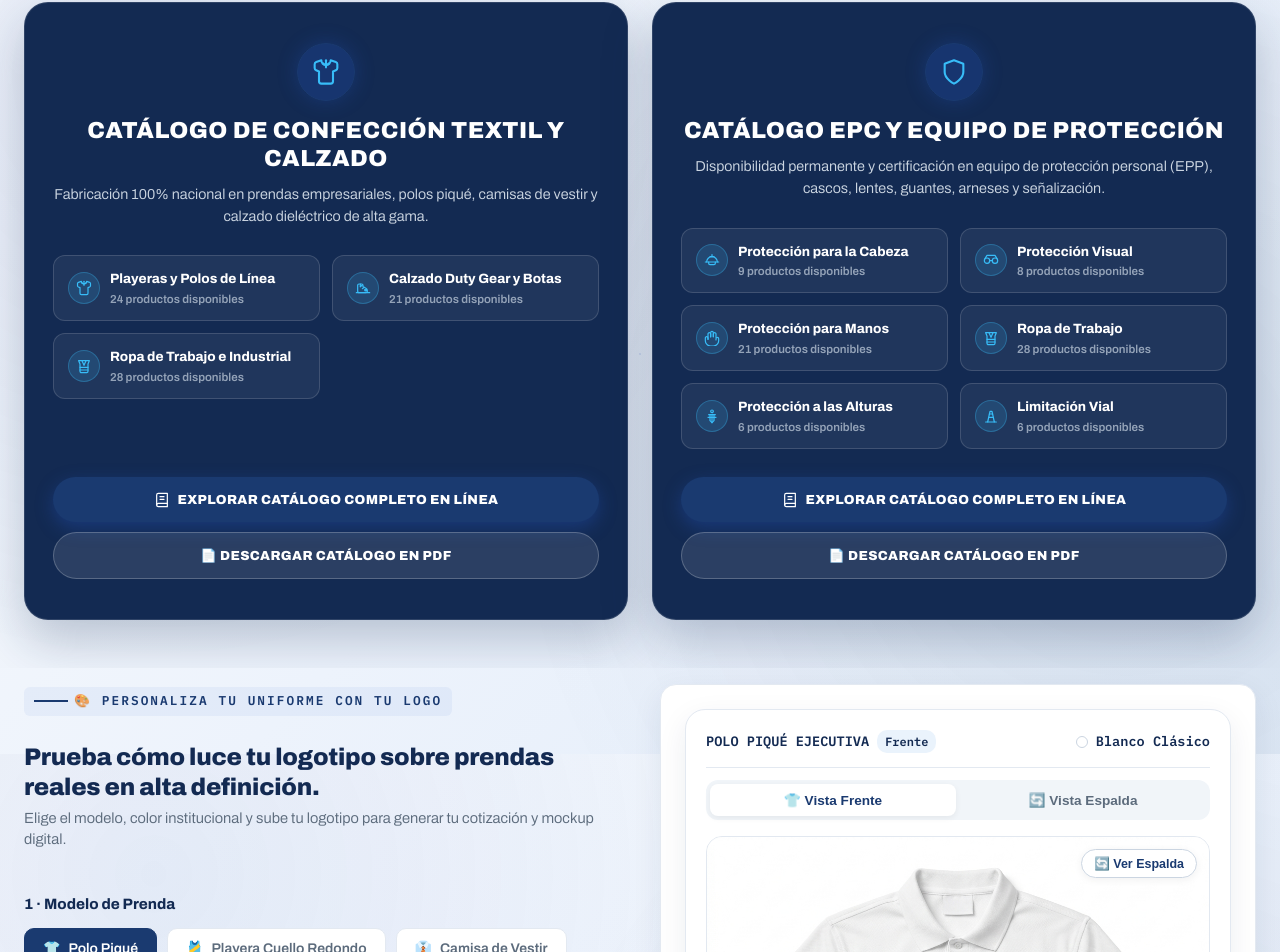
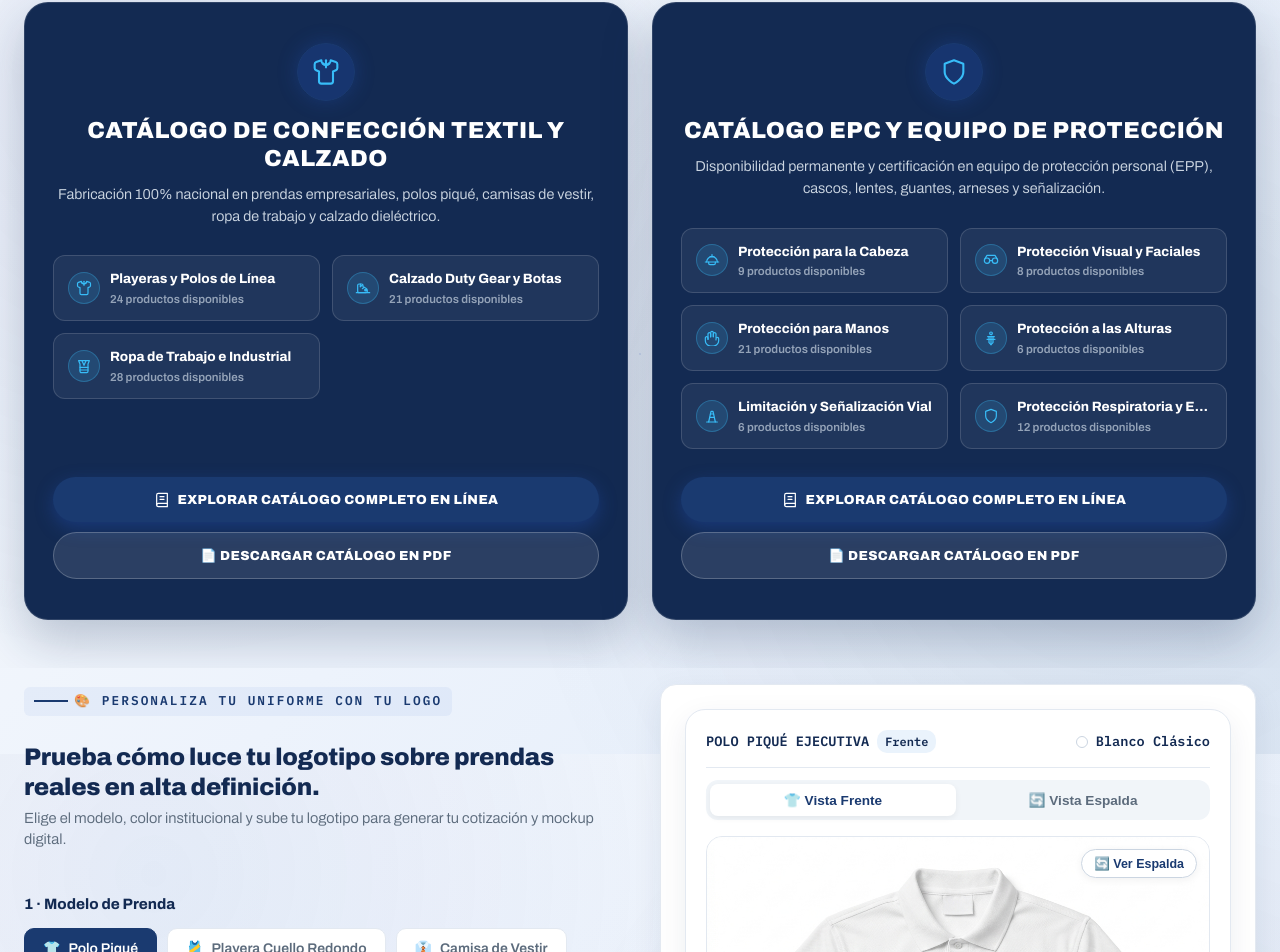
Before and after one commit to danieltrejomx/hupac-textiles-web, a Next.js app: page / in a window 1280 px wide. Shown: the part 846-1798 px from the top of the page. Built offline with nearby package versions, Linux system fonts and the light colour scheme; no server answers.

Commit message:
fix: separar de forma limpia las categorias entre la Tarjeta 1 (Confeccion y Calzado) y la Tarjeta 2 (EPC y EPP) eliminando repeticiones

```diff
--- a/components/CatalogCarousel.tsx
+++ b/components/CatalogCarousel.tsx
@@ -75,7 +75,7 @@ export default function CatalogCarousel() {
                 margin: '0 auto 28px auto',
                 lineHeight: 1.55
               }}>
-                Fabricación 100% nacional en prendas empresariales, polos piqué, camisas de vestir y calzado dieléctrico de alta gama.
+                Fabricación 100% nacional en prendas empresariales, polos piqué, camisas de vestir, ropa de trabajo y calzado dieléctrico.
               </p>
 
               {/* Grid de Categorías de Prendas y Calzado */}
@@ -222,7 +222,7 @@ export default function CatalogCarousel() {
           </div>
 
 
-          {/* ================= TARJETA 2: CATÁLOGO EPC Y EQUIPO DE PROTECCIÓN ================= */}
+          {/* ================= TARJETA 2: CATÁLOGO EPC Y EQUIPO DE PROTECCIÓN (100% EPP) ================= */}
           <div style={{
             backgroundColor: 'var(--marino)',
             borderRadius: '24px',
@@ -273,7 +273,7 @@ export default function CatalogCarousel() {
                 Disponibilidad permanente y certificación en equipo de protección personal (EPP), cascos, lentes, guantes, arneses y señalización.
               </p>
 
-              {/* Grid de 6 Categorías EPC */}
+              {/* Grid de 6 Categorías Exclusivas de EPP & Equipo de Protección */}
               <div style={{
                 display: 'grid',
                 gridTemplateColumns: 'repeat(auto-fit, minmax(210px, 1fr))',
@@ -282,11 +282,11 @@ export default function CatalogCarousel() {
               }}>
                 {[
                   { slug: 'cabeza', icon: IconCabeza, titulo: 'Protección para la Cabeza', count: PRODUCTS.filter(p => p.categoria === 'cabeza').length },
-                  { slug: 'visual', icon: IconVisual, titulo: 'Protección Visual', count: PRODUCTS.filter(p => p.categoria === 'visual').length },
+                  { slug: 'visual', icon: IconVisual, titulo: 'Protección Visual y Faciales', count: PRODUCTS.filter(p => p.categoria === 'visual').length },
                   { slug: 'manos', icon: IconManos, titulo: 'Protección para Manos', count: PRODUCTS.filter(p => p.categoria === 'manos').length },
-                  { slug: 'ropa-trabajo', icon: IconRopaTrabajo, titulo: 'Ropa de Trabajo', count: PRODUCTS.filter(p => p.categoria === 'ropa-trabajo').length },
                   { slug: 'alturas', icon: IconAlturas, titulo: 'Protección a las Alturas', count: PRODUCTS.filter(p => p.categoria === 'alturas').length },
-                  { slug: 'vial', icon: IconVial, titulo: 'Limitación Vial', count: PRODUCTS.filter(p => p.categoria === 'vial').length }
+                  { slug: 'vial', icon: IconVial, titulo: 'Limitación y Señalización Vial', count: PRODUCTS.filter(p => p.categoria === 'vial').length },
+                  { slug: 'equipamiento', icon: IconShield, titulo: 'Protección Respiratoria y EPP', count: 12 }
                 ].map(cat => {
                   const IconComp = cat.icon;
                   return (
```
